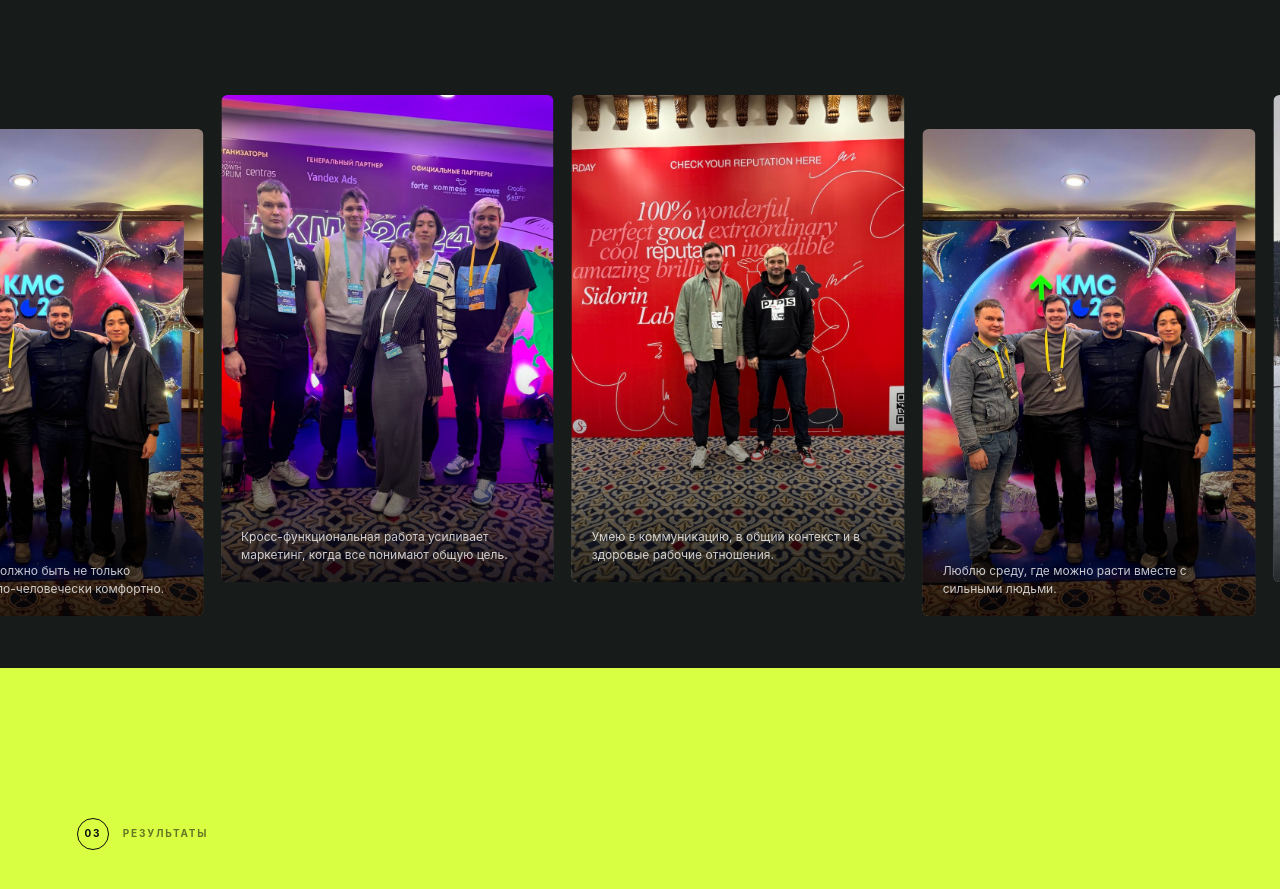
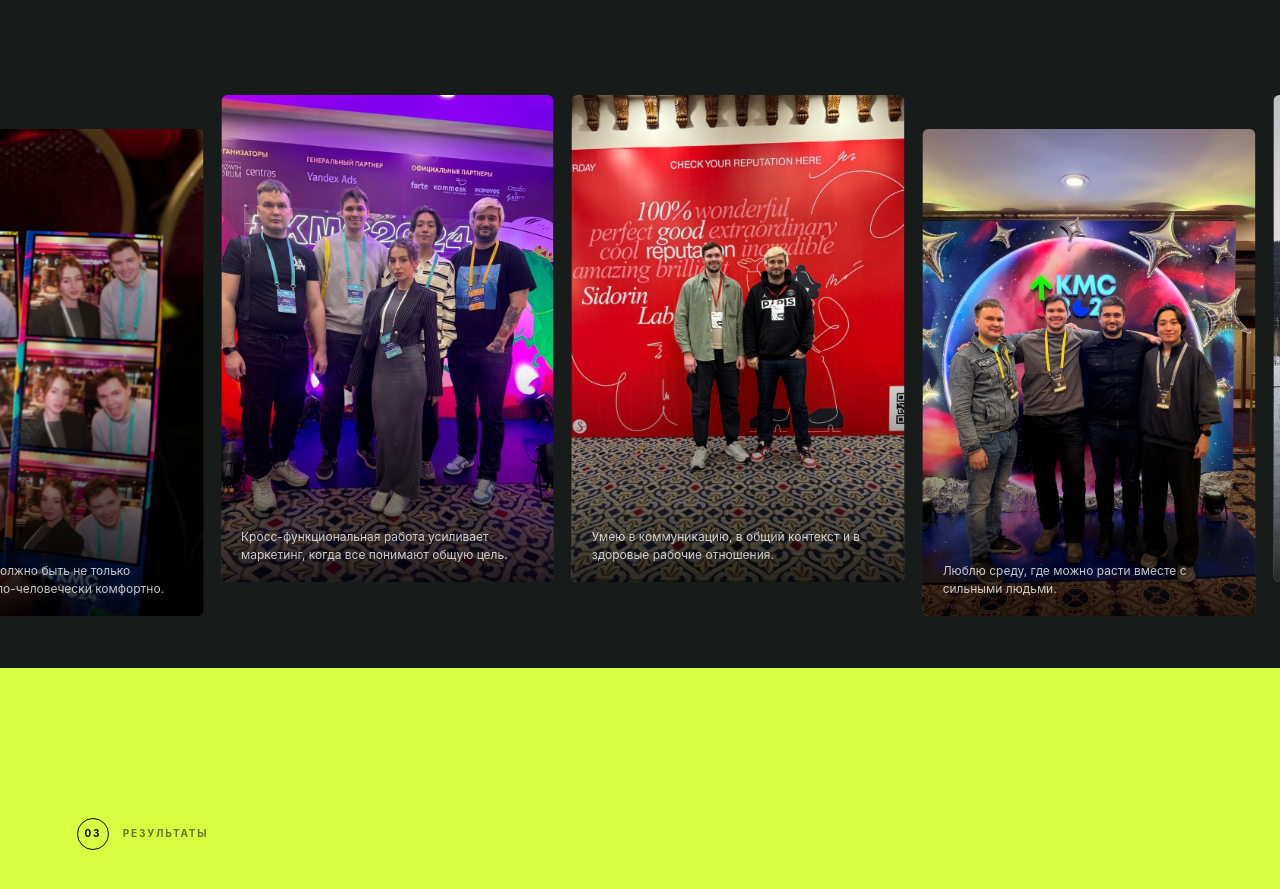
Before and after one commit to sveeeOW/evgeniykornilov, a React (Vite) app: page / in a window 1280 px wide. Shown: the part 4120-5009 px from the top of the page. Built offline with nearby package versions, Linux system fonts and the light colour scheme.

Commit message:
Restore photo strip slide image

```diff
--- a/src/content.ts
+++ b/src/content.ts
@@ -52,8 +52,8 @@ export const teamPhotos: TeamPhoto[] = [
     caption: "Построение дружной и сильной команды - главный приоритет, от этого зависит эффективность и вероятность оттока.",
   },
   {
-    src: "/images/team/kmc-group-stars.jpg",
-    alt: "Евгений с коллегами на фоне KMC",
+    src: "/images/team/photo-strip-kmc.jpg",
+    alt: "Фотополоска с коллегой",
     caption: "Работать вместе должно быть не только эффективно, но и по-человечески комфортно.",
   },
   {
```
